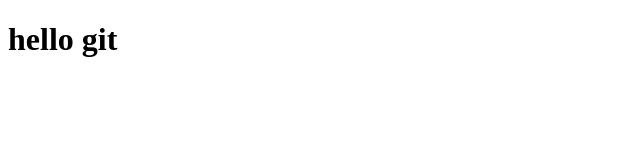
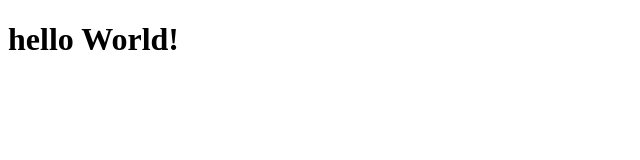
Before and after one commit to lukaszprotosawicki/git-course-4, a plain HTML site: page index.html in a window 1280 px wide. Shown: the whole page, without its empty margins (0-640 px from the left). Drawn offline with Linux system fonts and the light colour scheme.

Commit message:
hello world add to index.html

```diff
--- a/index.html
+++ b/index.html
@@ -6,6 +6,6 @@
     <title>isa git course - 4</title>
 </head>
 <body>
-    <h1>hello git</h1>
+    <h1>hello World!</h1>
 </body>
 </html>
```
Also changed, not shown: 1 other file.
